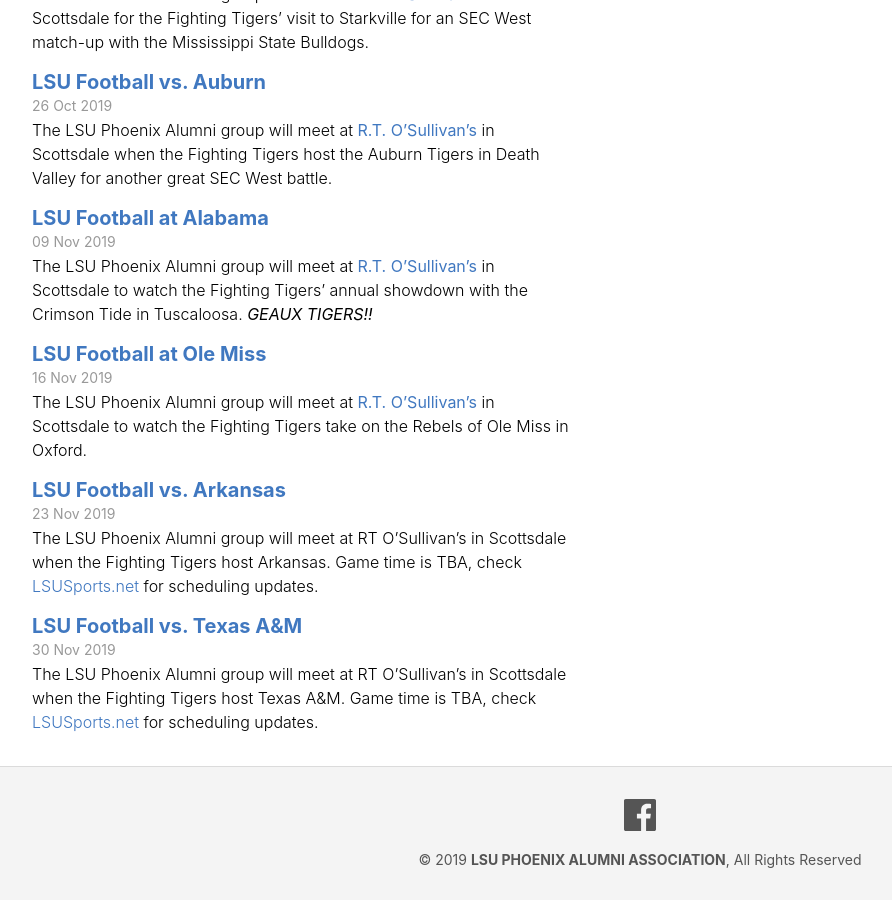
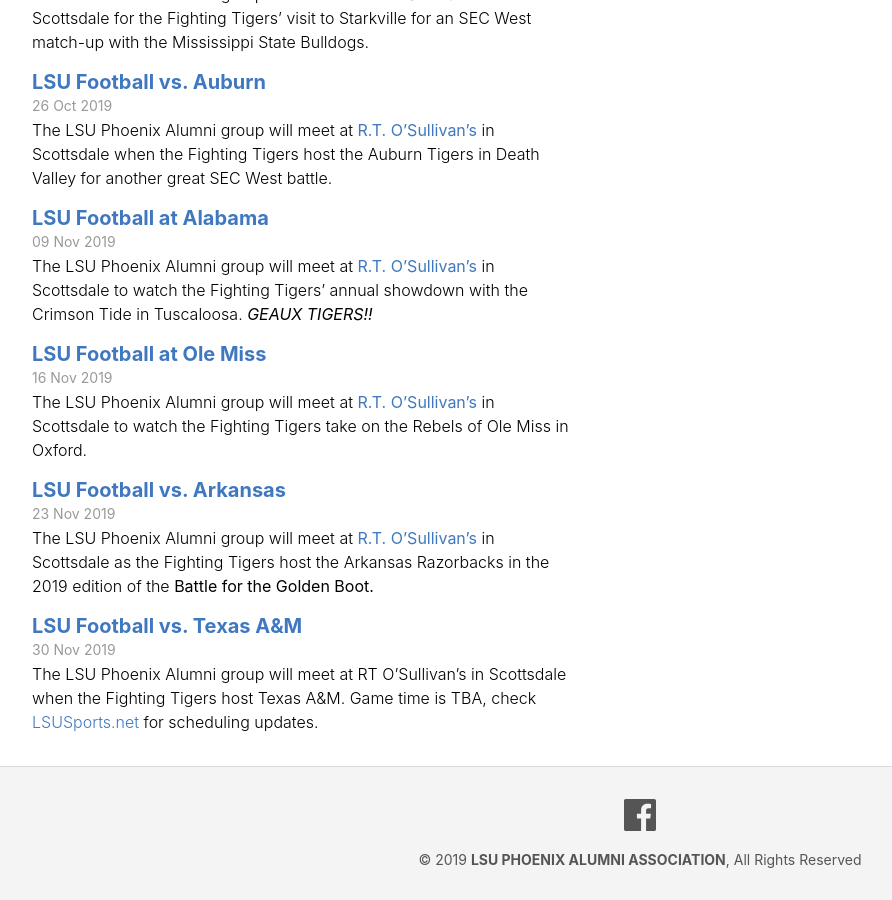
Before and after one commit to lsu-phoenix-alumni/lsu-phoenix-alumni.github.io, a Jekyll site: the page built from _pages/events.html, in a window 1280 px wide and 900 px high, scrolled down 1257 px. Shown: the whole window, without its empty margins (0-892 px from the left). Built offline with Jekyll 4.4.1, drawn with Linux system fonts in a browser that asks for light colours.

Commit message:
Updated Lsu Vs Arkansas

```diff
--- a/_events/lsu-vs-arkansas.markdown
+++ b/_events/lsu-vs-arkansas.markdown
@@ -6,6 +6,6 @@
 position: 11
 ---
 
-The LSU Phoenix Alumni group will meet at RT O'Sullivan's in Scottsdale when the Fighting Tigers host Arkansas. Game time is TBA, check [LSUSports.net](http://www.lsusports.net/SportSelect.dbml?SPID=2164&SPSID=27811&DB_OEM_ID=5200&_ga=2.61742444.1994479276.1565745145-1475237789.1565745143) for scheduling updates.
+The LSU Phoenix Alumni group will meet at **[R.T. O'Sullivan's](https://goo.gl/maps/3MjPdBhDfGWxt53HA)** in Scottsdale as the Fighting Tigers host the Arkansas Razorbacks in the 2019 edition of the **Battle for the Golden Boot.**
 
-<iframe src="https://www.google.com/maps/embed?pb=!1m18!1m12!1m3!1d3327.8607090421488!2d-111.91242458479998!3d33.47897708076575!2m3!1f0!2f0!3f0!3m2!1i1024!2i768!4f13.1!3m3!1m2!1s0x872b0bd6e7e84a29%3A0xfffedd7400a1f039!2sR.T.\+O'Sullivans\+Sports\+Grill!5e0!3m2!1sen!2sus!4v1565217587540!5m2!1sen!2sus" width="600" height="450" frameborder="0" style="border:0" allowfullscreen></iframe>
+Game time is TBA; check [LSUSports.net](http://www.lsusports.net/SportSelect.dbml?SPID=2164&SPSID=27811&DB_OEM_ID=5200&_ga=2.61742444.1994479276.1565745145-1475237789.1565745143) for schedule updates.
```
